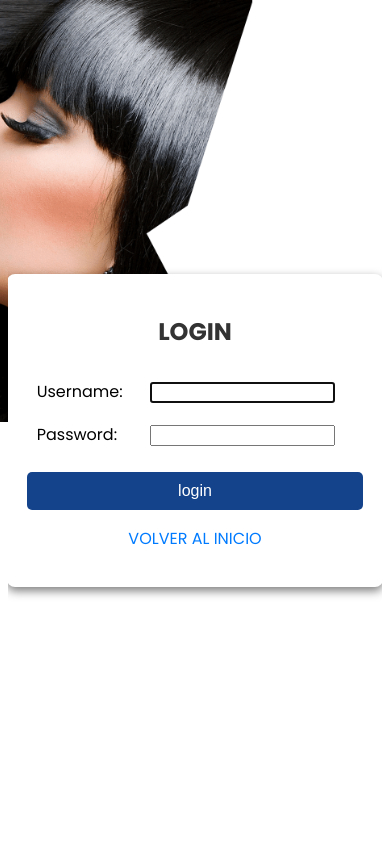
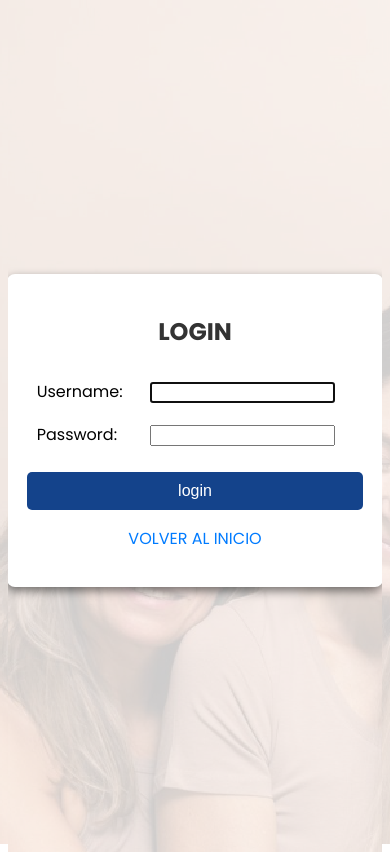
Before and after one commit to T-crtl/ventas, a Django app: page /accounts/login/ in a window 390 px wide. Run offline with Django 5.2, Linux system fonts and the light colour scheme.

Commit message:
new background images

```diff
--- a/modulo_ventas/templates/registration/login.html
+++ b/modulo_ventas/templates/registration/login.html
@@ -29,7 +29,7 @@
 
     <link rel="stylesheet" href="{% static 'css/style-login.css' %}">
 
-    <div class="image-background" style="background-image: url('{% static 'images/login.png' %}')"></div>
+    <div class="image-background"></div>
 
     <div class="login-container">
         <div class="image-background"></div>
--- a/static/css/style-login.css
+++ b/static/css/style-login.css
@@ -18,13 +18,13 @@
     position: absolute;
     top: 0;
     left: 0;
-    width: 50%; /* Ocupa la mitad de la pantalla */
+    width: 100%; /* Ocupa la mitad de la pantalla */
     height: 100%;
- /* Asegúrate de que la imagen estática sea accesible */
-    background-size: cover; /* Ajusta la imagen para cubrir el área */
-    background-position: center;
-    clip-path: polygon(0 0, 100% 0, 85% 100%, 0% 100%); /* Recorte diagonal */
-    z-index: -1; /* Envía el fondo detrás del contenido */
+    background-image: url('/static/images/horizontal.png');/* Asegúrate de que la imagen estática sea accesible */
+     /* background-size: cover; /* Ajusta la imagen para cubrir el área */
+    /*  background-position: center;
+     /* clip-path: polygon(0 0, 100% 0, 85% 100%, 0% 100%); Recorte diagonal */
+     /* z-index: -1; /* Envía el fondo detrás del contenido */
 }
 
 /* Caja de login */
@@ -86,11 +86,12 @@
 }
 
 /* Ajustes responsivos */
-@media (max-width: 768px) {
+@media (max-width: 900px) {
     .image-background {
         width: 100%; /* Imagen de fondo ocupa todo el ancho */
-        height: 50%; /* Ajusta el alto */
-        clip-path: none; /* Desactiva el recorte diagonal */
+        height: 100%; /* Ajusta el alto */
+        background-image: url('/static/images/vertical.png');
+        /*clip-path: none; /* Desactiva el recorte diagonal */
     }
 
     .login-box {
```
Also changed, not shown: static/images/horizontal.png (added), static/images/vertical.png (added).
